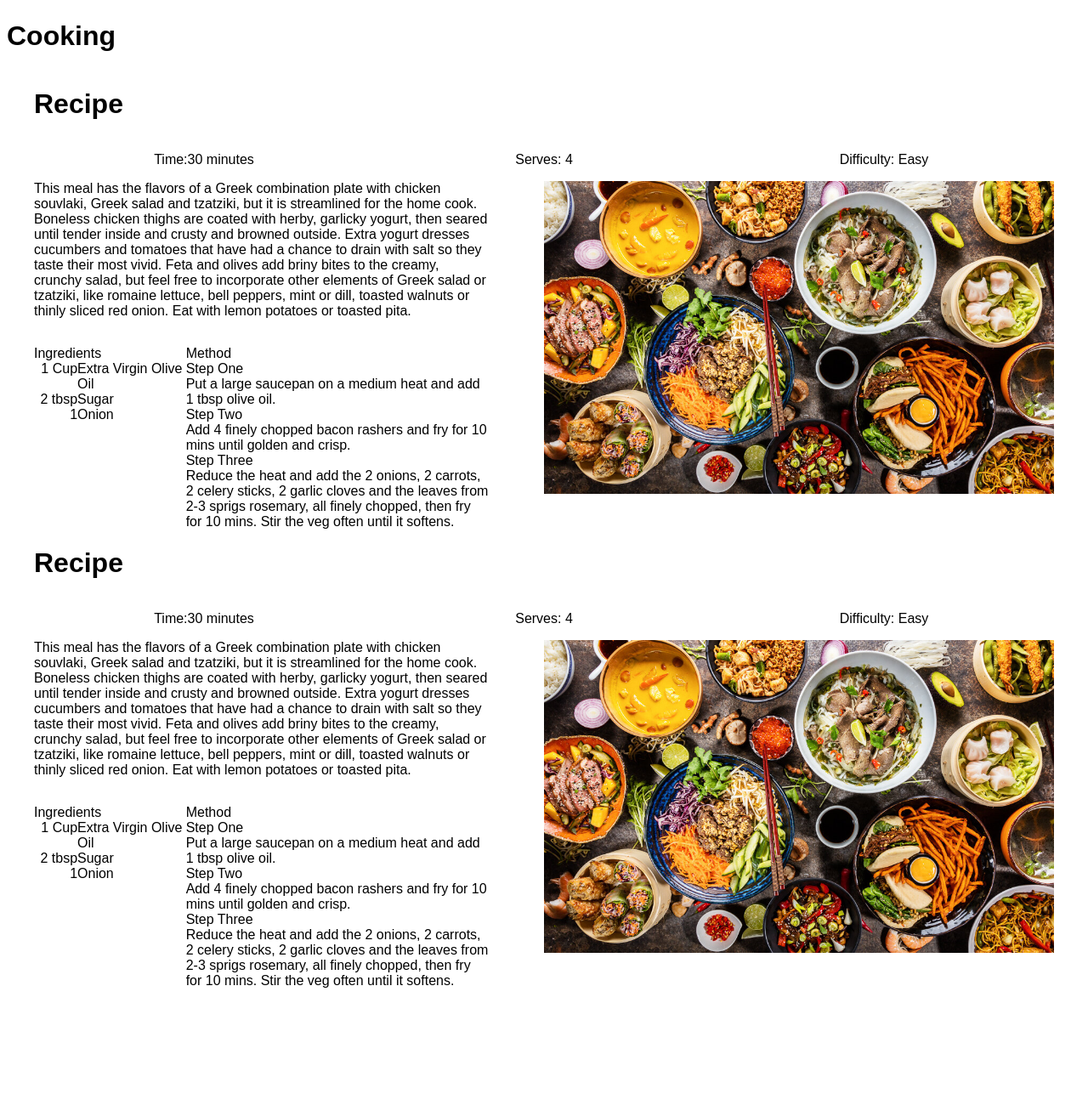
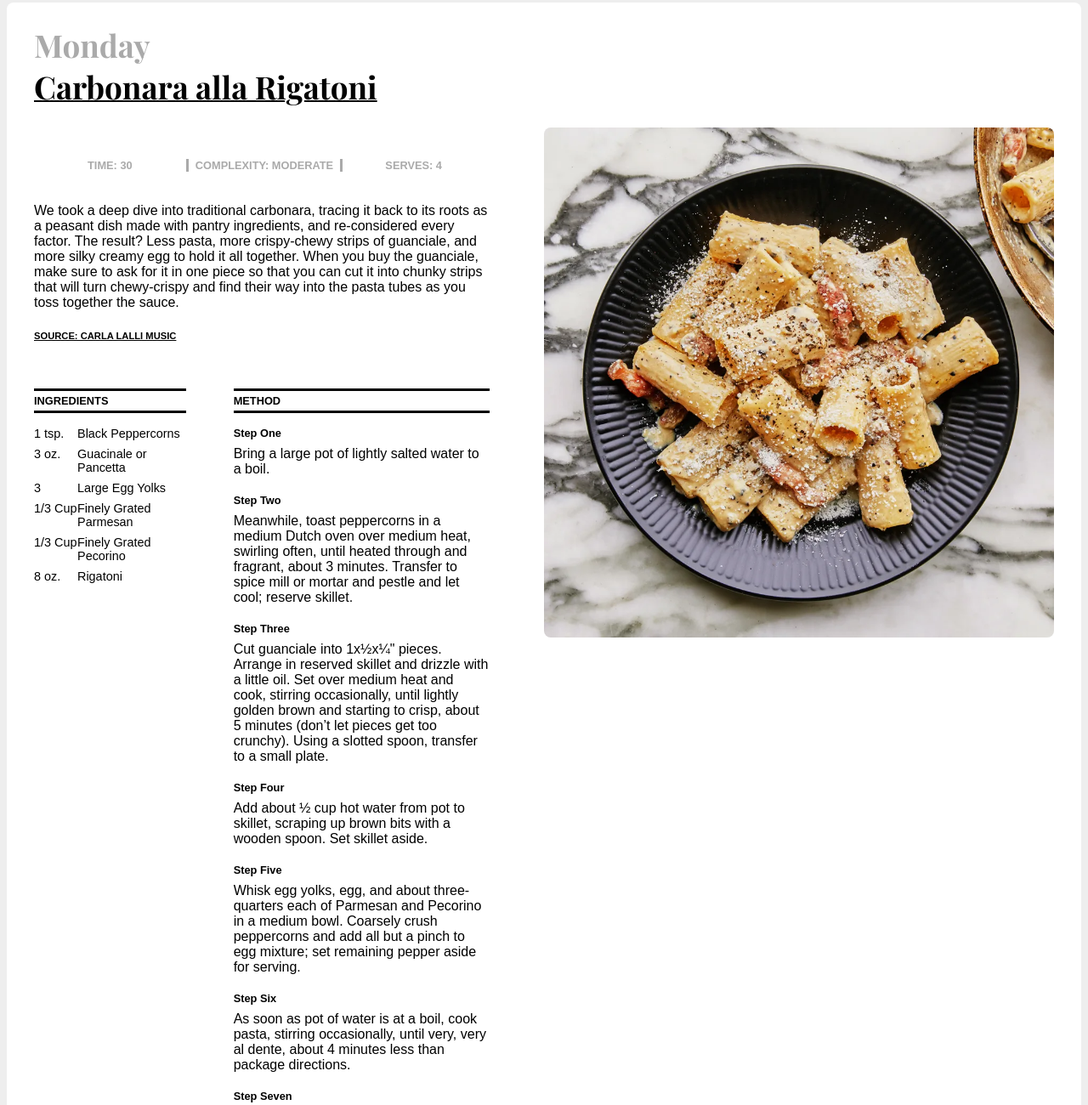
Before and after one commit to rupert-denton/cooking, a plain HTML site: page index.html in a window 1280 px wide. Shown: the part 5-1305 px from the top of the page at 85% size. Before the commit the page ends 1176 px from the top, so only its background shows below. Drawn offline with nearby package versions, Linux system fonts and the light colour scheme.

Commit message:
recipe card completed" "

```diff
--- a/index.html
+++ b/index.html
@@ -5,78 +5,118 @@
     <meta name="viewport" content="width=device-width, initial-scale=1.0" />
     <meta http-equiv="X-UA-Compatible" content="ie=edge" />
     <link href="styles/recipe.css" rel="stylesheet" type="text/css" />
+    <!-- Fonts -->
+    <link rel="preconnect" href="https://fonts.googleapis.com">
+<link rel="preconnect" href="https://fonts.gstatic.com" crossorigin>
+<link href="https://fonts.googleapis.com/css2?family=Merriweather:wght@900&family=PT+Serif:wght@700&family=Playfair+Display:wght@700&display=swap" rel="stylesheet">
+
     <title>Cooking</title>
   </head>
   <body>
     <div class="page-container">
-      <div class="main-nav">
+      <!-- <div class="main-nav">
         <div class="page-title">
-          <h1 class="header">Cooking</h1>
+          <h1 class="site-name">Cooking</h1>
         </div>
-      </div>
+      </div> -->
       <div class="recipe-container">
         <div class="recipe-title">
-          <h1 class="recipe-name">Recipe</h1>
+          <h1 class="day-header">Monday</h1>
         </div>
-        <div class="recipe-meta">
-          <p class="meta-detail">Time:30 minutes</p>
-          <p class="meta-detail">Serves: 4</p>
-          <p class="meta-detail">Difficulty: Easy</p>
+        <div class="recipe-title">
+          <h1 class="recipe-name">Carbonara alla Rigatoni</h1>
         </div>
-
         <div class="recipe-main-container">
           <div class="recipe-blurb-container">
             <div class="blurb">
-              <div>
-                This meal has the flavors of a Greek combination plate with
-                chicken souvlaki, Greek salad and tzatziki, but it is
-                streamlined for the home cook. Boneless chicken thighs are
-                coated with herby, garlicky yogurt, then seared until tender
-                inside and crusty and browned outside. Extra yogurt dresses
-                cucumbers and tomatoes that have had a chance to drain with salt
-                so they taste their most vivid. Feta and olives add briny bites
-                to the creamy, crunchy salad, but feel free to incorporate other
-                elements of Greek salad or tzatziki, like romaine lettuce, bell
-                peppers, mint or dill, toasted walnuts or thinly sliced red
-                onion. Eat with lemon potatoes or toasted pita.
+              <div class="recipe-meta">
+                <div class="meta-container">
+                  <p class="meta-detail">TIME: 30</p>
+                </div>
+                <div class="meta-container">
+                  <p class="meta-detail center-meta">COMPLEXITY: MODERATE</p>
+                </div>
+                <div class="meta-container">
+                  <p class="meta-detail">SERVES: 4</p>
+                </div>
+              </div>
+              <div class="blurb">
+                We took a deep dive into traditional carbonara,
+                tracing it back to its roots as a peasant dish
+                made with pantry ingredients, and re-considered
+                every factor. The result? Less pasta, more
+                crispy-chewy strips of guanciale, and more silky
+                creamy egg to hold it all together. When you buy
+                the guanciale, make sure to ask for it in one piece
+                so that you can cut it into chunky strips that will
+                turn chewy-crispy and find their way into the pasta
+                tubes as you toss together the sauce.
+              </div>
+              <div class="meta-container">
+                <a class="meta-detail reference" href="https://www.amazon.com.au/That-Sounds-So-Good-Real-Life/dp/1743798245/ref=sr_1_1?qid=1651660997&refinements=p_27%3ACARLA+LALLI+MUSIC&s=books&sr=1-1&text=CARLA+LALLI+MUSIC" target="_blank">SOURCE: CARLA LALLI MUSIC</a>
               </div>
               <div class="recipe-ingredients-method">
                 <div class="recipe-ingredients-container">
-                  <div class="small-header">Ingredients</div>
+                  <div class="small-header source">INGREDIENTS</div>
                   <div class="ingredients-list">
                     <div class="component">
                       <div class="ingredient">
-                        <div class="ingredient-quantity">1 Cup</div>
+                        <div class="ingredient-quantity">1 tsp.</div>
                         <div class="ingredient-name">
-                          Extra Virgin Olive Oil
+                          Black Peppercorns
                         </div>
-                        <div class="ingredient-quantity">2 tbsp</div>
-                        <div class="ingredient-name">Sugar</div>
-                        <div class="ingredient-quantity">1</div>
-                        <div class="ingredient-name">Onion</div>
+                        <div class="ingredient-quantity">3 oz.</div>
+                        <div class="ingredient-name">Guacinale or Pancetta</div>
+                        <div class="ingredient-quantity">3</div>
+                        <div class="ingredient-name">Large Egg Yolks</div>
+                        <div class="ingredient-quantity">1/3 Cup</div>
+                        <div class="ingredient-name">Finely Grated Parmesan</div>
+                        <div class="ingredient-quantity">1/3 Cup</div>
+                        <div class="ingredient-name">Finely Grated Pecorino</div>
+                        <div class="ingredient-quantity">8 oz.</div>
+                        <div class="ingredient-name">Rigatoni</div>
                       </div>
                     </div>
                   </div>
                 </div>
                 <div class="recipe-method-container">
-                  <div class="small-header">Method</div>
+                  <div class="small-header source">METHOD</div>
                   <div class="method">
-                    <div class="method-step">Step One</div>
+                    <div class="method-step small-header">Step One</div>
                     <div class="method-text">
-                      Put a large saucepan on a medium heat and add 1 tbsp olive
-                      oil.
+                      Bring a large pot of lightly salted water to a boil.
                     </div>
-                    <div class="method-step">Step Two</div>
+                    <div class="method-step small-header">Step Two</div>
                     <div class="method-text">
-                      Add 4 finely chopped bacon rashers and fry for 10 mins
-                      until golden and crisp.
+                      Meanwhile, toast peppercorns in a medium Dutch oven over medium heat, swirling often, until heated through and fragrant, about 3 minutes. Transfer to spice mill or mortar and pestle and let cool; reserve skillet.
                     </div>
-                    <div class="method-step">Step Three</div>
+                    <div class="method-step small-header">Step Three</div>
                     <div class="method-text">
-                      Reduce the heat and add the 2 onions, 2 carrots, 2 celery
-                      sticks, 2 garlic cloves and the leaves from 2-3 sprigs
-                      rosemary, all finely chopped, then fry for 10 mins. Stir
-                      the veg often until it softens.
+                      Cut guanciale into 1x½x¼" pieces. Arrange in reserved skillet and drizzle with a little oil. Set over medium heat and cook, stirring occasionally, until lightly golden brown and starting to crisp, about 5 minutes (don’t let pieces get too crunchy). Using a slotted spoon, transfer to a small plate.
+                    </div>
+                    <div class="method-step small-header">Step Four</div>
+                    <div class="method-text">
+                      Add about ½ cup hot water from pot to skillet, scraping up brown bits with a wooden spoon. Set skillet aside.
+                    </div>
+                    <div class="method-step small-header">Step Five</div>
+                    <div class="method-text">
+                      Whisk egg yolks, egg, and about three-quarters each of Parmesan and Pecorino in a medium bowl. Coarsely crush peppercorns and add all but a pinch to egg mixture; set remaining pepper aside for serving.
+                    </div>
+                    <div class="method-step small-header">Step Six</div>
+                    <div class="method-text">
+                      As soon as pot of water is at a boil, cook pasta, stirring occasionally, until very, very al dente, about 4 minutes less than package directions.
+                    </div>
+                    <div class="method-step small-header">Step Seven</div>
+                    <div class="method-text">
+                      Using a spider or slotted spoon, transfer pasta to skillet with reserved guanciale liquid and set over medium heat (alternatively, scoop out about 2 cups pasta cooking liquid and drain pasta in a colander). Cook pasta, stirring occasionally, until liquid is simmering (you’ll be able to tell because the pasta will be steaming), about 1 minute.
+                    </div>
+                    <div class="method-step small-header">Step Eight</div>
+                    <div class="method-text">
+                      Whisking constantly, add about 1 cup pasta cooking liquid to egg mixture to warm it up. Add egg mixture to pasta and cook, tossing constantly, keeping the mixture below a simmer, and adding more pasta cooking liquid by the ½-cupful if needed to adjust the consistency, until sauce thickens just enough to lightly coat pasta, about 5 minutes. Do not rush this step or you risk ending up with a pan of pasta and scrambled eggs. Remove skillet from heat if you want to slow the process down. As soon as you see wisps of steam rising from the egg mixture, that’s a good indication that the sauce is about to go from very liquidy to perfectly thickened. Remove from heat and toss in guanciale.
+                    </div>
+                    <div class="method-step small-header">Step Nine</div>
+                    <div class="method-text">
+                      Divide pasta among plates. Top with reserved Parmesan, Pecorino, and pepper.
                     </div>
                   </div>
                 </div>
@@ -84,84 +124,12 @@
             </div>
           </div>
           <div class="recipe-image-container">
-            <img src="img/placeholder-image.jpeg" class="post-img" />
+            <img src="img/lalli-carbonara.png" class="post-img" />
           </div>
         </div>
       </div>
-      <div class="recipe-container">
-        <div class="recipe-title">
-          <h1 class="recipe-name">Recipe</h1>
-        </div>
-        <div class="recipe-meta">
-          <p class="meta-detail">Time:30 minutes</p>
-          <p class="meta-detail">Serves: 4</p>
-          <p class="meta-detail">Difficulty: Easy</p>
-        </div>
 
-        <div class="recipe-main-container">
-          <div class="recipe-blurb-container">
-            <div class="blurb">
-              <div>
-                This meal has the flavors of a Greek combination plate with
-                chicken souvlaki, Greek salad and tzatziki, but it is
-                streamlined for the home cook. Boneless chicken thighs are
-                coated with herby, garlicky yogurt, then seared until tender
-                inside and crusty and browned outside. Extra yogurt dresses
-                cucumbers and tomatoes that have had a chance to drain with salt
-                so they taste their most vivid. Feta and olives add briny bites
-                to the creamy, crunchy salad, but feel free to incorporate other
-                elements of Greek salad or tzatziki, like romaine lettuce, bell
-                peppers, mint or dill, toasted walnuts or thinly sliced red
-                onion. Eat with lemon potatoes or toasted pita.
-              </div>
-              <div class="recipe-ingredients-method">
-                <div class="recipe-ingredients-container">
-                  <div class="small-header">Ingredients</div>
-                  <div class="ingredients-list">
-                    <div class="component">
-                      <div class="ingredient">
-                        <div class="ingredient-quantity">1 Cup</div>
-                        <div class="ingredient-name">
-                          Extra Virgin Olive Oil
-                        </div>
-                        <div class="ingredient-quantity">2 tbsp</div>
-                        <div class="ingredient-name">Sugar</div>
-                        <div class="ingredient-quantity">1</div>
-                        <div class="ingredient-name">Onion</div>
-                      </div>
-                    </div>
-                  </div>
-                </div>
-                <div class="recipe-method-container">
-                  <div class="small-header">Method</div>
-                  <div class="method">
-                    <div class="method-step">Step One</div>
-                    <div class="method-text">
-                      Put a large saucepan on a medium heat and add 1 tbsp olive
-                      oil.
-                    </div>
-                    <div class="method-step">Step Two</div>
-                    <div class="method-text">
-                      Add 4 finely chopped bacon rashers and fry for 10 mins
-                      until golden and crisp.
-                    </div>
-                    <div class="method-step">Step Three</div>
-                    <div class="method-text">
-                      Reduce the heat and add the 2 onions, 2 carrots, 2 celery
-                      sticks, 2 garlic cloves and the leaves from 2-3 sprigs
-                      rosemary, all finely chopped, then fry for 10 mins. Stir
-                      the veg often until it softens.
-                    </div>
-                  </div>
-                </div>
-              </div>
-            </div>
-          </div>
-          <div class="recipe-image-container">
-            <img src="img/placeholder-image.jpeg" class="post-img" />
-          </div>
-        </div>
-      </div>
+
     </div>
   </body>
 </html>
--- a/styles/recipe.css
+++ b/styles/recipe.css
@@ -1,10 +1,9 @@
 * {
   font-family: sans-serif;
-  border-style: none !important;
 }
 
 body {
-  background-color: white;
+  background-color: #EEEEEE;
 }
 
 .page-container {
@@ -15,6 +14,26 @@ body {
 .main-nav {
   display: flex;
   flex-direction: column;
+  background-color: white;
+  margin-bottom: 1rem;
+}
+
+.site-name{
+  font-family: 'Playfair Display', serif;
+  font-size: 2.3rem;
+}
+
+.recipe-container{
+  background-color: white;
+  margin-bottom: 1rem;
+  border-radius: .5rem;
+}
+
+.day-header{
+  font-family: 'Playfair Display', serif;
+  font-size: 2.3rem;
+  color:#AAAAAA;
+  margin-bottom: 0rem;
 }
 
 .recipe-title {
@@ -22,64 +41,108 @@ body {
   flex-direction: column;
   align-items: center;
   align-content: center;
-  border-style: solid;
-  border-width: thin;
+}
+
+.recipe-name{
+  font-family: 'Playfair Display', serif;
+  font-size: 2.3rem;
+  margin-top: 0rem;
+  text-decoration: underline;
+  text-decoration-thickness: 0.15rem;
 }
 
 .recipe-meta {
   display: grid;
   grid-template-columns: 1fr 1fr 1fr;
   justify-items: center;
-  border-style: solid;
-  border-width: thin;
-  border-color: lightgreen;
+}
+
+.meta-container{
+  width: 100%;
 }
 
 .meta-detail {
-  border-style: solid;
-  border-width: thin;
-  border-color: blue;
+  width: 100%;
+  display: flex;
+  justify-content: center;
+  font-size: .8rem;
+  color: #AAAAAA;
+  font-weight: 550;
+}
+
+.center-meta{
+  border-style: none solid;
+}
+
+.blurb{
+  margin-top: 1.5rem
 }
 
 .recipe-main-container {
   display: grid;
   grid-template-columns: 1fr;
   justify-items: center;
+}
 
-  /* border-style: solid;
-  border-width: thin;
-  border-color: red; */
+.recipe-blurb-container {
+  margin-right: 4rem;
+}
+.recipe-image-container{
+  display: flex;
+  flex-direction: column;
+  justify-content:flex-start ;
+}
+.post-img {
+  width: 100%;
+  height: auto;
+  border-radius: 0.5rem;
+}
+
+.source{
+  margin-top: 1.25rem;
+  justify-content: flex-start;
+  font-size: .7rem;
+  color: black;
+  padding: 0.25rem 0rem;
+  border-style: solid none
+}
+
+.reference{
+  margin-top: 1.25rem;
+  justify-content: flex-start;
+  font-size: .7rem;
+  color: black;
+  padding: 0.25rem 0rem;
+
 }
 
 
-.recipe-blurb-container{
-  margin-right: 4rem;
-}
-
-.post-img {
-  width: 100%;
-  height: auto;
-}
-
 .recipe-ingredients-method {
-  margin-top:2rem;
-  border-style: solid;
-  border-width: thin;
-  border-color: black;
+  margin-top: 2rem;
   display: grid;
   grid-template-columns: 2fr 4fr;
 }
 
+.small-header{
+  margin-bottom: 1rem;
+  font-size: .8rem;
+  color: black;
+  font-weight: 550;
+}
+
 .recipe-ingredients-container {
-  border-style: solid;
-  border-width: thin;
-  border-color: black;
 }
 
 .recipe-method-container {
-  border-style: solid;
-  border-width: thin;
-  border-color: black;
+  padding-left: 3.5rem;
+}
+
+.method-step{
+  margin-bottom: .5rem;
+}
+
+.method-text{
+  margin-bottom: 1.25rem
 }
 
 .ingredient {
@@ -87,20 +150,26 @@ body {
   grid-template-columns: 1fr 2.5fr;
 }
 
+.ingredient-pair{
+  margin-bottom: 2rem;
+}
+
 .ingredient-quantity {
   display: flex;
-  justify-content: flex-end;
+  justify-content: flex-start;
+  font-size: .9rem;
 }
 
 .ingredient-name {
   display: flex;
   justify-content: flex-start;
+  margin-bottom: .5rem;
+  font-size: .9rem;
 }
 
 @media screen and (min-width: 750px) {
-
-  .recipe-container{
-    padding: 0rem 2rem;
+  .recipe-container {
+    padding: 0rem 2rem 2rem;
   }
   .recipe-title {
     display: flex;
@@ -110,14 +179,10 @@ body {
   .recipe-meta {
     display: grid;
     grid-template-columns: 1fr 1fr 1fr;
-    /* padding: 0rem 30rem; */
     justify-items: center;
-    border-style: solid;
-    border-width: thin;
   }
 
-  .recipe-main-container{
+  .recipe-main-container {
     grid-template-columns: 1fr 1fr;
-
   }
 }
```
Also changed, not shown: img/lalli-carbonara.png (added).
